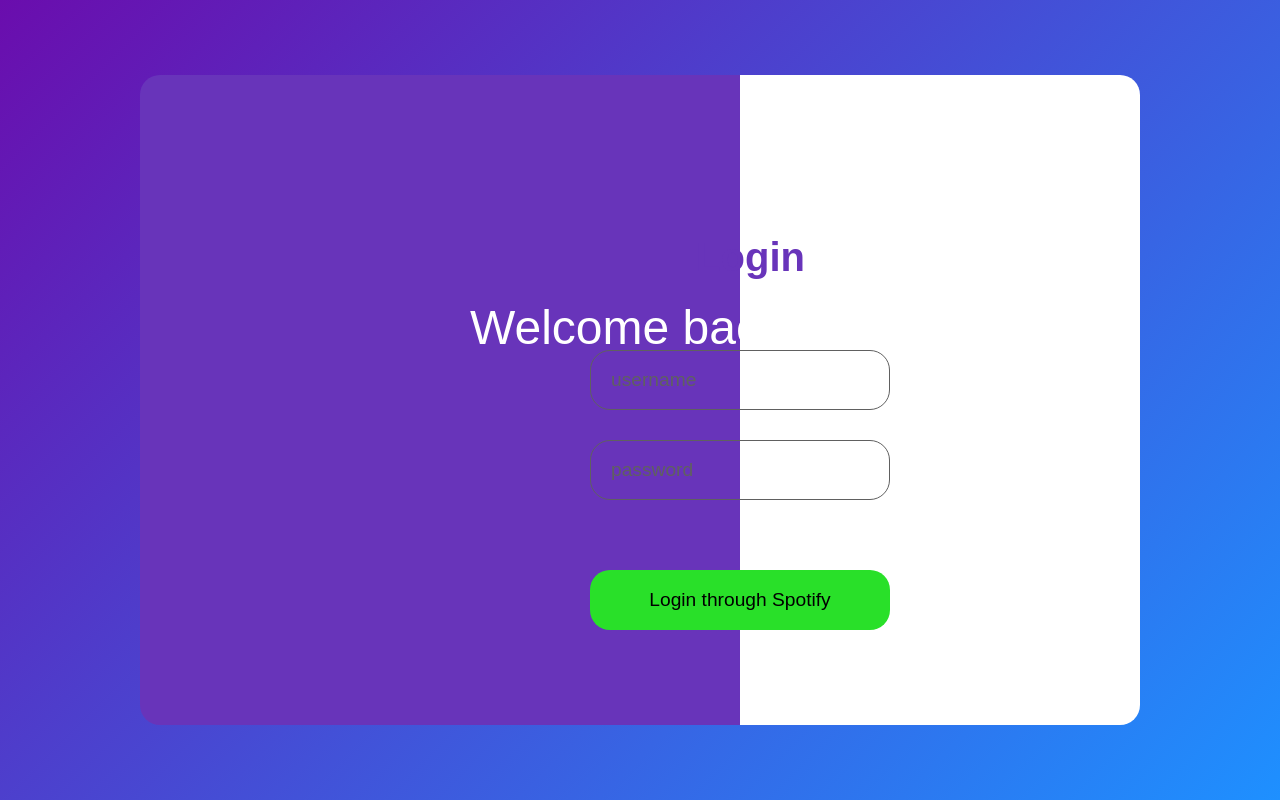
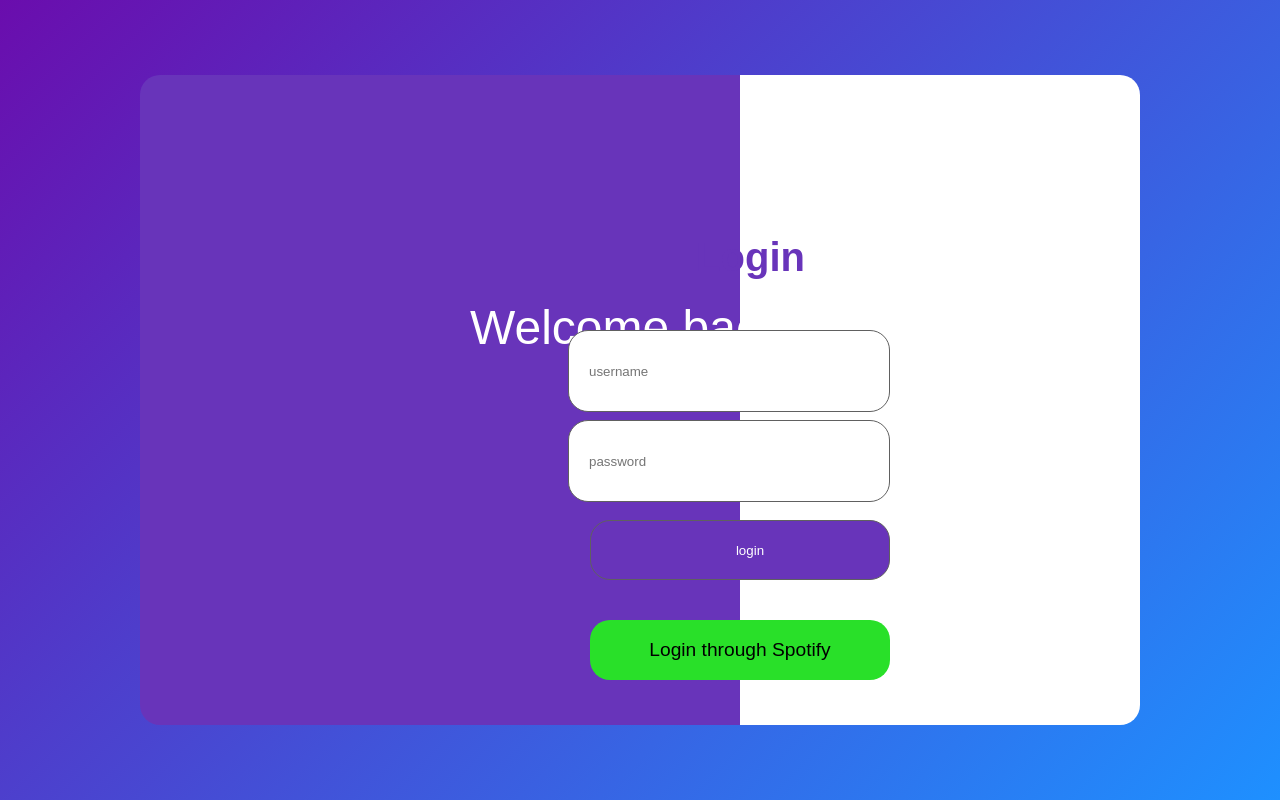
Before and after one commit to joshuaconk14/Nowtify_frontend, a React app: page /login in a window 1280 px wide. Built offline with nearby package versions, Linux system fonts and the light colour scheme.

Commit message:
login button

```diff
--- a/src/pages/App.css
+++ b/src/pages/App.css
@@ -36,4 +36,7 @@
     font-size: 1.2em;
     border: none;
     font-family: 'Arial';
-    border-radius:
+    border-radius: 20px;
+    box-shadow: 0 10px 25px rgba(0, 0, 0, 0.3);
+    cursor: pointer; /* pointer when hovering over button */
+}
--- a/src/pages/login.css
+++ b/src/pages/login.css
@@ -1,4 +1,8 @@
 /* styling for login button */
+
+.container {
+    display: flex;
+}
 
 .login-header {
     position: absolute;
@@ -38,7 +42,7 @@
     right: 390px;
     padding: 10px 0; /* Removes padding on sides to maintain fixed width */
     border-radius: 20px;
-    background-color: transparent;
+    background-color: white;
     box-shadow: none;
 
     /* text */
@@ -58,7 +62,7 @@
     right: 390px;
     padding: 10px 0; /* Removes padding on sides to maintain fixed width */
     border-radius: 20px;
-    background-color: transparent;
+    background-color: white;
     box-shadow: none;
 
     /* text */
@@ -67,9 +71,28 @@
     color: #606060;
 }
 
+.login-submit {
+    position: absolute;
+    border: 1px solid #606060; /* black border */
+    display: block; /* buttons displayed vertically (column form) */
+    width: 300px;
+    height: 60px;
+    top: 520px;
+    right: 390px;
+    padding: 10px 0; /* Removes padding on sides to maintain fixed width */
+    border-radius: 20px;
+    background-color: #6834ba;
+    box-shadow: none;
+
+    /* text */
+    text-align: center;
+    padding-left: 20px; /* when aligning to left, gives padding so not all the way left */
+    color: white;
+}
+
 .spotify-login-button {
     position: absolute;
-    top: 550px;
+    top: 600px;
     right: 390px;
     display: block; /* buttons displayed vertically (column form) */
     margin: 20px auto; /* padding */
--- a/src/pages/login.js
+++ b/src/pages/login.js
@@ -3,7 +3,10 @@
 
 function Login() {
 
+  // state variable for spotify login
   const [goToUserAuth, setGoToUserAuth] = React.useState(false)
+
+
 
   // use window.location.href when linking to pages in diff venv
     // return null says to React don't run anything w < Navigate />
@@ -13,16 +16,24 @@
   }
 
   return (
-    <div>
-      <div class="big-rectangle">
-      <h1 class="login-header"> Login</h1>
-      <p class="welcome-back-text">Welcome back!</p>
-      <button class="username-box"> username</button>
-      <button class="password-box">password</button>
-      <button onClick = { () => setGoToUserAuth(true)} class = "spotify-login-button" >Login through Spotify</button>
+    <div className="container">
+      <div className="big-rectangle">
+        <h1 className="login-header">Login</h1>
+        <p className="welcome-back-text">Welcome back!</p>
+
+        <form>
+          <input type="text" name="username" placeholder="username" className="username-box" />
+          <input type="password" name="password" placeholder="password" className="password-box" />
+          <input type="submit" value="login" className="login-submit" />
+        </form>
+
+        <button onClick={() => setGoToUserAuth(true)} className="spotify-login-button">
+          Login through Spotify
+        </button>
       </div>
     </div>
   );
 }
 
+
 export default Login
```
Also changed, not shown: src/pages/homeold.html (deleted), src/pages/login.html (added).
